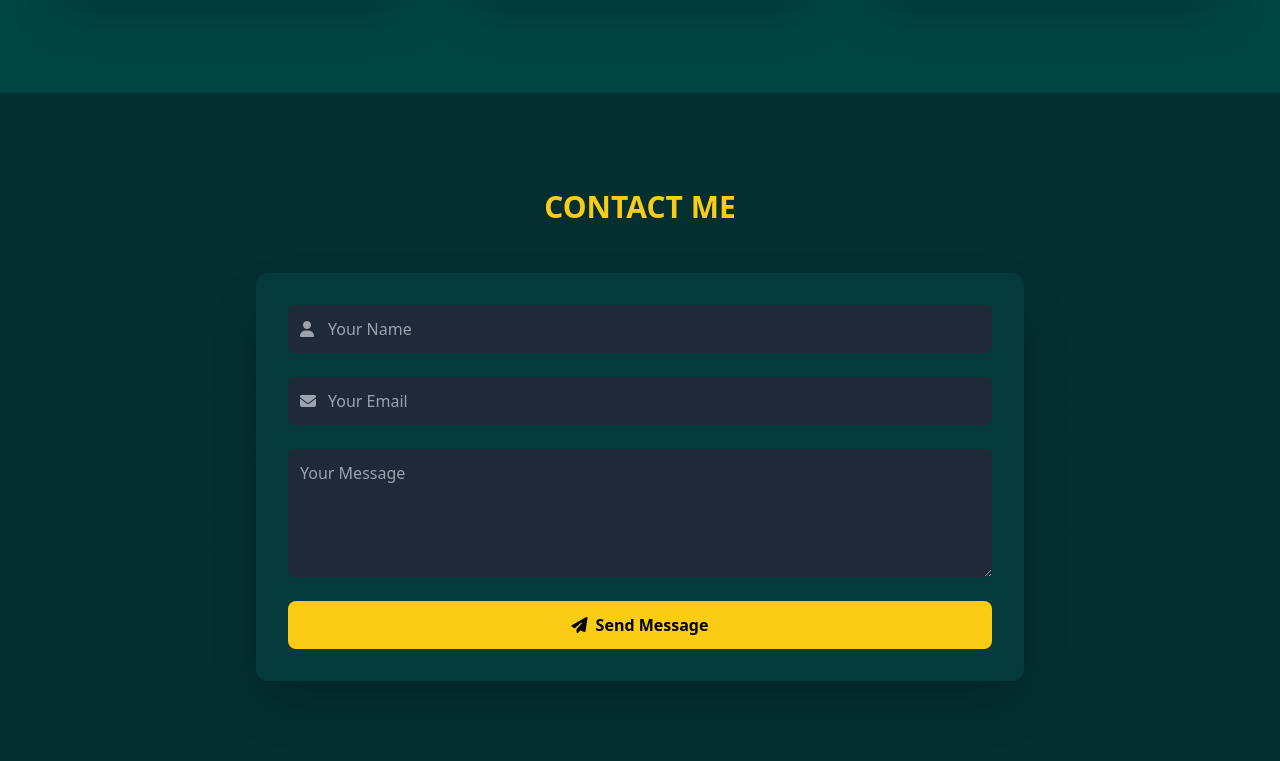
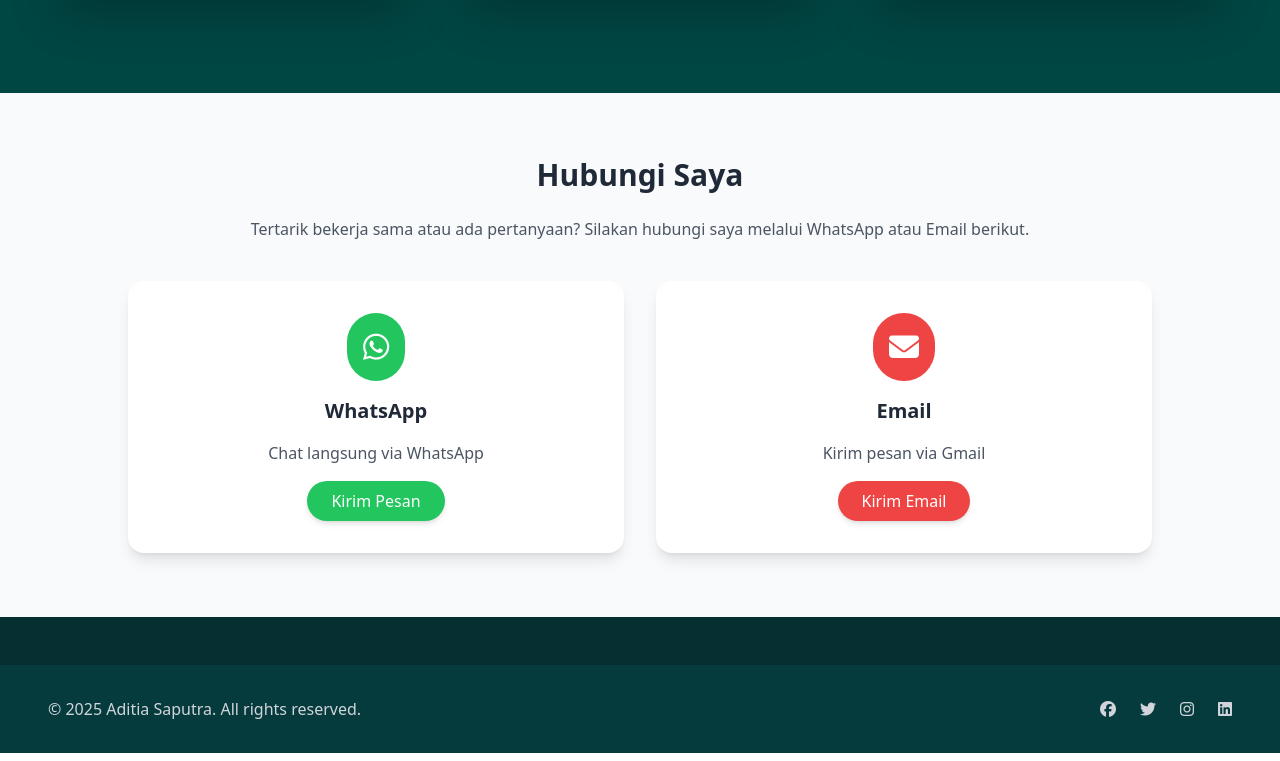
Before and after one commit to Amjsoiasa/portofolio, a plain HTML site: page index.html in a window 1280 px wide. Shown: the part 3219-3980 px from the top of the page. Drawn offline with nearby package versions, Linux system fonts and the light colour scheme.

Commit message:
Update index.html

```diff
--- a/index.html
+++ b/index.html
@@ -322,25 +322,45 @@ html { scroll-behavior: smooth; }
 </div>
 
 <!-- Contact Section -->
-<section id="contact" class="min-h-screen bg-[#052F31]/90 px-6 md:px-12 py-24">
-<h2 class="text-3xl font-bold text-yellow-400 text-center mb-12" data-aos="fade-up">CONTACT ME</h2>
-<div class="max-w-3xl mx-auto bg-[#063C3F]/90 p-8 rounded-xl shadow-2xl" data-aos="fade-up" data-aos-delay="100">
-  <form class="flex flex-col gap-6">
-    <div class="relative">
-      <i class="fas fa-user absolute left-3 top-1/2 -translate-y-1/2 text-gray-400"></i>
-      <input type="text" placeholder="Your Name" class="p-3 pl-10 rounded-lg bg-gray-800 text-white focus:outline-yellow-400 w-full">
+<section id="contact" class="py-16 bg-gray-50">
+  <div class="max-w-5xl mx-auto text-center">
+    <h2 class="text-3xl font-bold text-gray-800 mb-6">Hubungi Saya</h2>
+    <p class="text-gray-600 mb-10">Tertarik bekerja sama atau ada pertanyaan? Silakan hubungi saya melalui WhatsApp atau Email berikut.</p>
+
+    <div class="grid md:grid-cols-2 gap-8">
+      <!-- WhatsApp -->
+      <div class="bg-white shadow-lg rounded-2xl p-8 hover:shadow-xl transition">
+        <div class="flex flex-col items-center space-y-4">
+          <div class="bg-green-500 p-4 rounded-full text-white text-3xl">
+            <i class="fab fa-whatsapp"></i>
+          </div>
+          <h3 class="text-xl font-semibold text-gray-800">WhatsApp</h3>
+          <p class="text-gray-600">Chat langsung via WhatsApp</p>
+          <a href="https://wa.me/6285782947104" target="_blank"
+             class="inline-block px-6 py-2 bg-green-500 text-white font-medium rounded-full shadow-md hover:bg-green-600 transition">
+            Kirim Pesan
+          </a>
+        </div>
+      </div>
+
+      <!-- Email -->
+      <div class="bg-white shadow-lg rounded-2xl p-8 hover:shadow-xl transition">
+        <div class="flex flex-col items-center space-y-4">
+          <div class="bg-red-500 p-4 rounded-full text-white text-3xl">
+            <i class="fas fa-envelope"></i>
+          </div>
+          <h3 class="text-xl font-semibold text-gray-800">Email</h3>
+          <p class="text-gray-600">Kirim pesan via Gmail</p>
+          <a href="mailto:aditiasaputra@gmail.com"
+             class="inline-block px-6 py-2 bg-red-500 text-white font-medium rounded-full shadow-md hover:bg-red-600 transition">
+            Kirim Email
+          </a>
+        </div>
+      </div>
     </div>
-    <div class="relative">
-      <i class="fas fa-envelope absolute left-3 top-1/2 -translate-y-1/2 text-gray-400"></i>
-      <input type="email" placeholder="Your Email" class="p-3 pl-10 rounded-lg bg-gray-800 text-white focus:outline-yellow-400 w-full">
-    </div>
-    <textarea placeholder="Your Message" class="p-3 rounded-lg bg-gray-800 text-white h-32 focus:outline-yellow-400 w-full"></textarea>
-    <button class="bg-yellow-400 text-black px-6 py-3 rounded-lg font-semibold hover:bg-yellow-500 transition transform hover:-translate-y-1 flex justify-center items-center gap-2">
-      <i class="fas fa-paper-plane"></i> Send Message
-    </button>
-  </form>
-</div>
+  </div>
 </section>
+
 
 <!-- Footer -->
 <footer class="bg-[#063C3F]/90 py-8 mt-12 text-gray-300">
```
